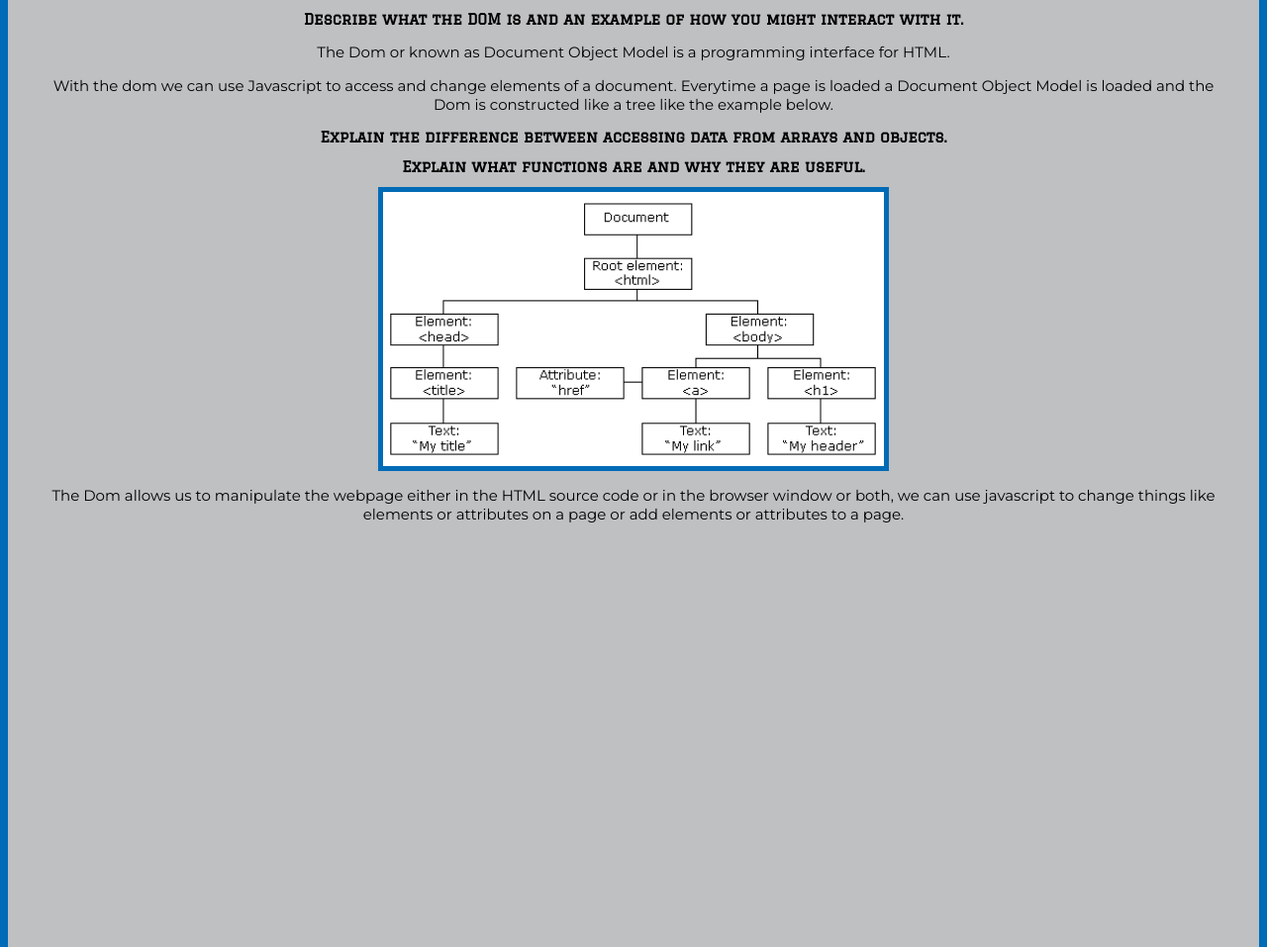
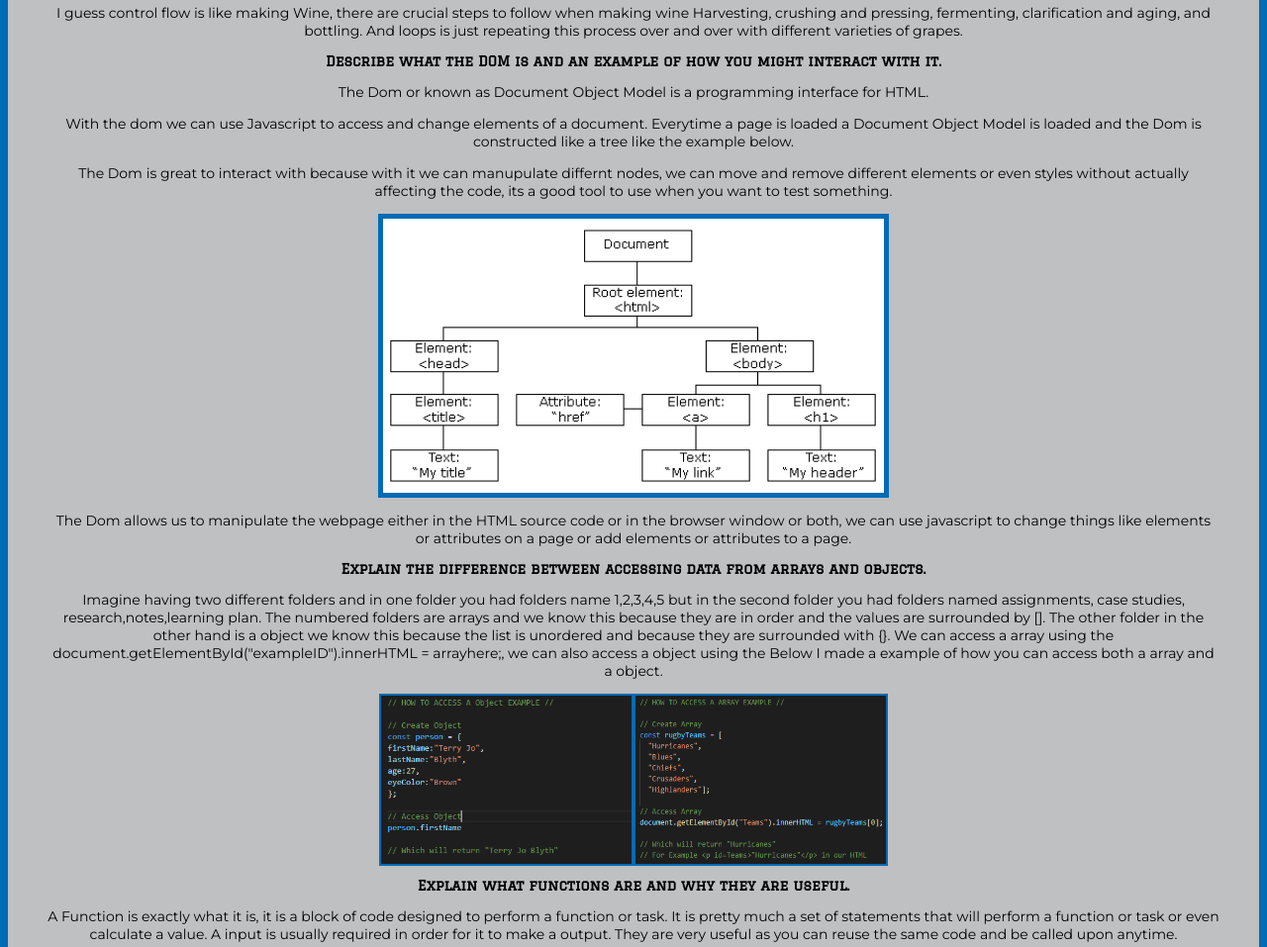
Before and after one commit to terryjo-blyth/Terry-Blyth.gihub.io, a plain HTML site: page blog/javascript-dom.html in a window 1280 px wide. Shown: the part 319-1276 px from the top of the page at 99% size. Drawn offline with Linux system fonts and the light colour scheme; a web font is replaced by a local one.

Commit message:
end-of-sprint-3

```diff
--- a/blog/javascript-dom.html
+++ b/blog/javascript-dom.html
@@ -25,18 +25,40 @@
         the structure of the car and CSS is the contents of the car like the color of the car the type of seats ect.
         HTML gives the car its shape and frame while CSS gives the car its look and style. </p>
 <h2 class="undertitle">Explain control flow and loops using an example process from everyday life, for example, 'waking up' or 'brushing your teeth. (But not those).</h2>
-<p class="paragraph"></p>
+<p class="paragraph">I guess control flow is like making Wine, there are crucial steps to follow when making wine Harvesting, crushing and pressing, fermenting, clarification and aging, and bottling. And loops is just repeating this process over and over with different varieties of grapes.
+</p>
 <h2 class="undertitle">Describe what the DOM is and an example of how you might interact with it. </h2>
       <p class="paragraph">The Dom or known as Document Object Model is a programming interface for HTML.</p>
       <p class="paragraph">With the dom we can use Javascript to access and change elements of a document.
         Everytime a page is loaded a Document Object Model is loaded and the Dom is constructed like a tree like the example below.
       </p>
-      <h2 class="undertitle">Explain the difference between accessing data from arrays and objects.</h2>
-      <h2 class="undertitle">Explain what functions are and why they are useful.</h2>
+
+      <p class="paragraph">The Dom is great to interact with because with it we can manupulate differnt nodes, we can move and remove different elements
+        or even styles without actually affecting the code, its a good tool to use when you want to test something.
+      </p>
+
 
       <img class="me" style="width: 40%;" src="../images/thedomtree.gif" alt="The Dom">
       <p class="paragraph">The Dom allows us to manipulate the webpage either in the HTML source code or in the browser window or both, we can use javascript to change things like
         elements or attributes on a page or add elements or attributes to a page.</p>
+
+        <h2 class="undertitle">Explain the difference between accessing data from arrays and objects.</h2>
+<p class="paragraph">Imagine having two different folders and in one folder you had folders name 1,2,3,4,5
+  but in the second folder you had folders named assignments, case studies, research,notes,learning plan.
+The numbered folders are arrays and we know this because they are in order and the values are surrounded by []. The other folder in the other hand is a object we know this because the list is unordered and
+because they are surrounded with {}. We can access a array using the document.getElementById("exampleID").innerHTML = arrayhere;, we can also access a object using the  Below I made a example of how you can access both a array and a object.
+</p>
+<div class="domdiv">
+<img class="dom" style="width: 20%;" src="../images/object.png" alt="object">
+<img class="dom" style="width: 20%;" src="../images/Array.png" alt="The Dom">
+</div>
+
+        <h2 class="undertitle">Explain what functions are and why they are useful.</h2>
+
+        <p class="paragraph">A Function is exactly what it is, it is a block of code designed to perform
+          a function or task. It is pretty much a set of statements that will perform a function or task or even calculate a value. A input is usually required
+          in order for it to make a output. They are very useful as you can reuse the same code and be called upon anytime.
+        </p>
 
 
 
--- a/styles/main.css
+++ b/styles/main.css
@@ -120,6 +120,7 @@ a:active {
     margin-left: 40px;
     margin-right: 40px;
     color: #000000;
+    font-size: 14px;
 }
 
 .body1 {
@@ -150,7 +151,7 @@ a:active {
 }
 
 .undertitle {
-    font-size: 15px;
+    font-size: 14px;
     font-family:'Graduate', cursive;
     text-align: center;
     color: #000000;
@@ -263,3 +264,13 @@ a:active {
     margin-left: auto;
     margin-right: auto;
 }
+
+.dom {
+    border: 2px solid #006BB6;
+    display: inline-block;
+}
+
+.domdiv {
+    display: flex;
+    justify-content: center;
+}
```
Also changed, not shown: blog/learning-plan.html (+1 -1 lines), images/Array.png (added), images/object.png (added), images/objectsexample.png (added), images/objectsexample1.png (added).
